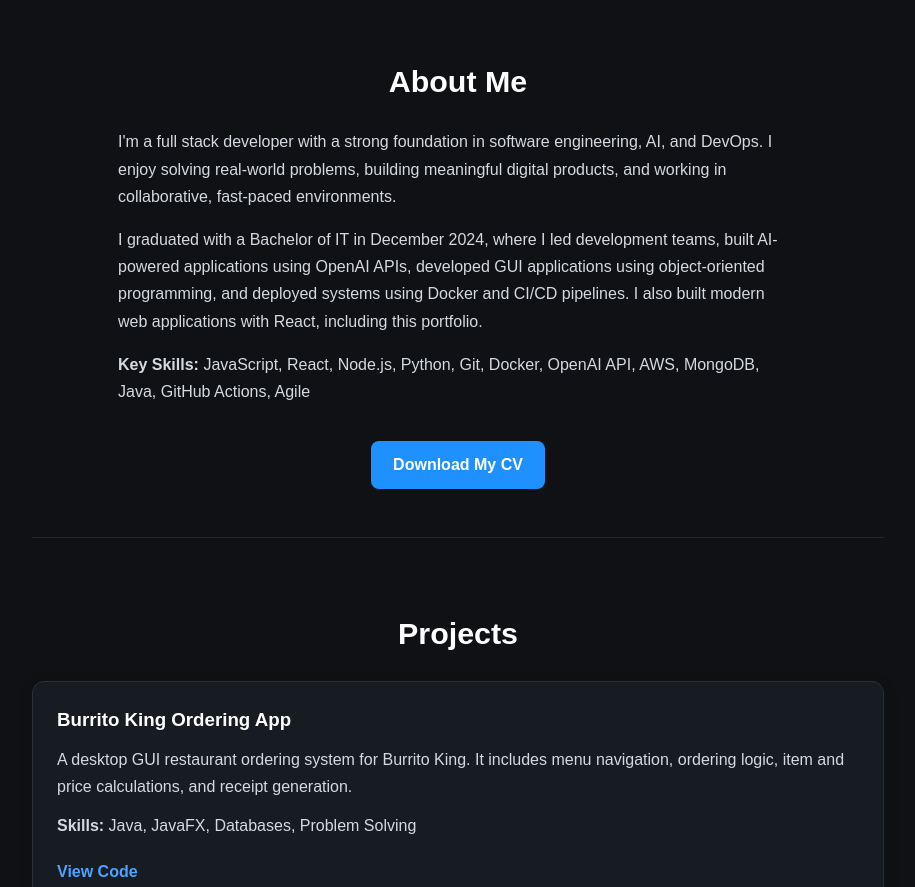
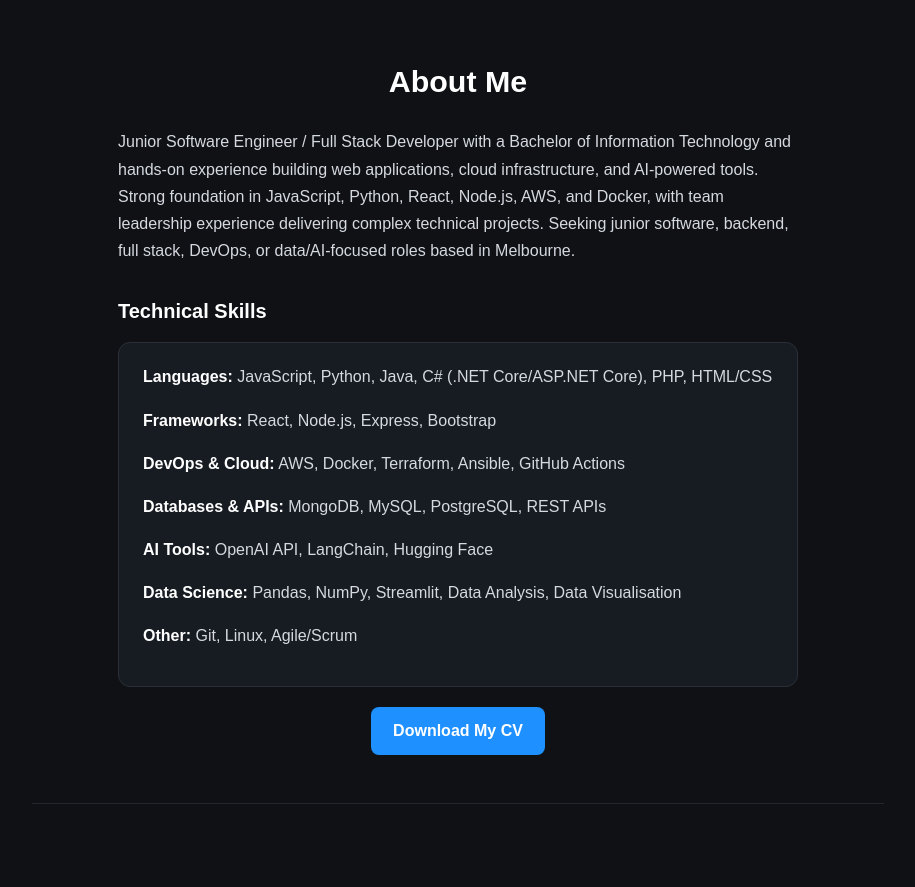
Before and after one commit to isaackozma/isaac-portfolio, a React (Vite) app: page / in a window 1280 px wide. Shown: the part 420-1307 px from the top of the page, without its empty margins (182-1097 px from the left). Built offline with nearby package versions, Linux system fonts and the light colour scheme.

Commit message:
updated my about me

```diff
--- a/src/App.css
+++ b/src/App.css
@@ -151,6 +151,36 @@ section p {
   text-align: left;
 }
 
+.skills-heading {
+  max-width: 680px;
+  margin: 32px auto 16px;
+  text-align: left;
+  font-size: 1.25rem;
+  color: #ffffff;
+}
+
+.skills-list {
+  max-width: 680px;
+  margin: 0 auto;
+  border: 1px solid #2b3038;
+  border-radius: 12px;
+  background-color: #171b22;
+  padding: 20px 24px;
+}
+
+.skills-list p {
+  margin: 0 0 10px;
+  line-height: 1.6;
+}
+
+.skills-list p:last-child {
+  margin-bottom: 0;
+}
+
+.skills-list strong {
+  color: #ffffff;
+}
+
 .cv-button:hover {
   background-color: #0d74d1;
 }
--- a/src/App.jsx
+++ b/src/App.jsx
@@ -20,14 +20,20 @@ function App() {
       <section id="about">
         <h2>About Me</h2>
         <p>
-          I'm a full stack developer with a strong foundation in software engineering, AI, and DevOps. I enjoy solving real-world problems, building meaningful digital products, and working in collaborative, fast-paced environments.
+          Junior Software Engineer / Full Stack Developer with a Bachelor of Information Technology and hands-on experience building web applications, cloud infrastructure, and AI-powered tools. Strong foundation in JavaScript, Python, React, Node.js, AWS, and Docker, with team leadership experience delivering complex technical projects. Seeking junior software, backend, full stack, DevOps, or data/AI-focused roles based in Melbourne.
         </p>
-        <p>
-          I graduated with a Bachelor of IT in December 2024, where I led development teams, built AI-powered applications using OpenAI APIs, developed GUI applications using object-oriented programming, and deployed systems using Docker and CI/CD pipelines. I also built modern web applications with React, including this portfolio.
-        </p>
-        <p>
-          <strong>Key Skills:</strong> JavaScript, React, Node.js, Python, Git, Docker, OpenAI API, AWS, MongoDB, Java, GitHub Actions, Agile
-        </p>
+
+        <h3 className="skills-heading">Technical Skills</h3>
+        <div className="skills-list">
+          <p><strong>Languages:</strong> JavaScript, Python, Java, C# (.NET Core/ASP.NET Core), PHP, HTML/CSS</p>
+          <p><strong>Frameworks:</strong> React, Node.js, Express, Bootstrap</p>
+          <p><strong>DevOps &amp; Cloud:</strong> AWS, Docker, Terraform, Ansible, GitHub Actions</p>
+          <p><strong>Databases &amp; APIs:</strong> MongoDB, MySQL, PostgreSQL, REST APIs</p>
+          <p><strong>AI Tools:</strong> OpenAI API, LangChain, Hugging Face</p>
+          <p><strong>Data Science:</strong> Pandas, NumPy, Streamlit, Data Analysis, Data Visualisation</p>
+          <p><strong>Other:</strong> Git, Linux, Agile/Scrum</p>
+        </div>
+
         <a href="/Isaac_Kelly_CV_2025.pdf" download className="cv-button">
           Download My CV
         </a>
```
